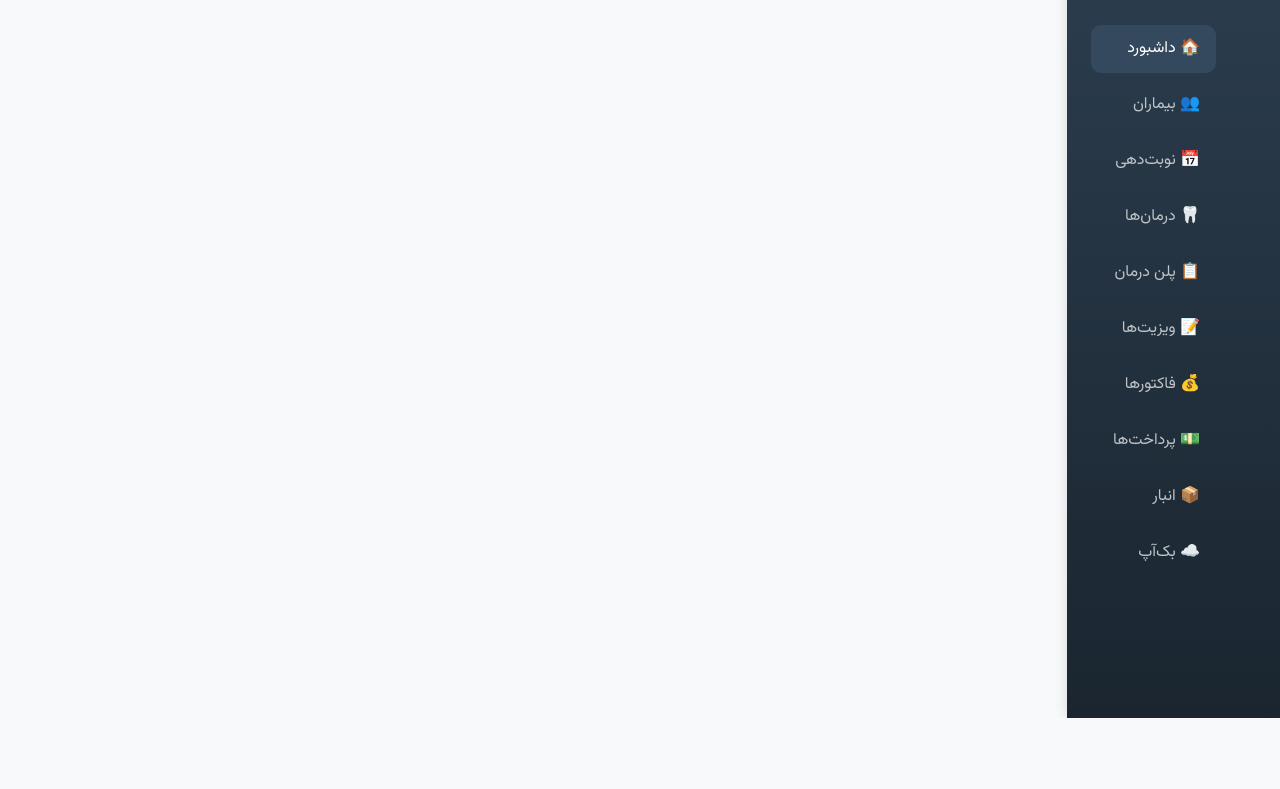
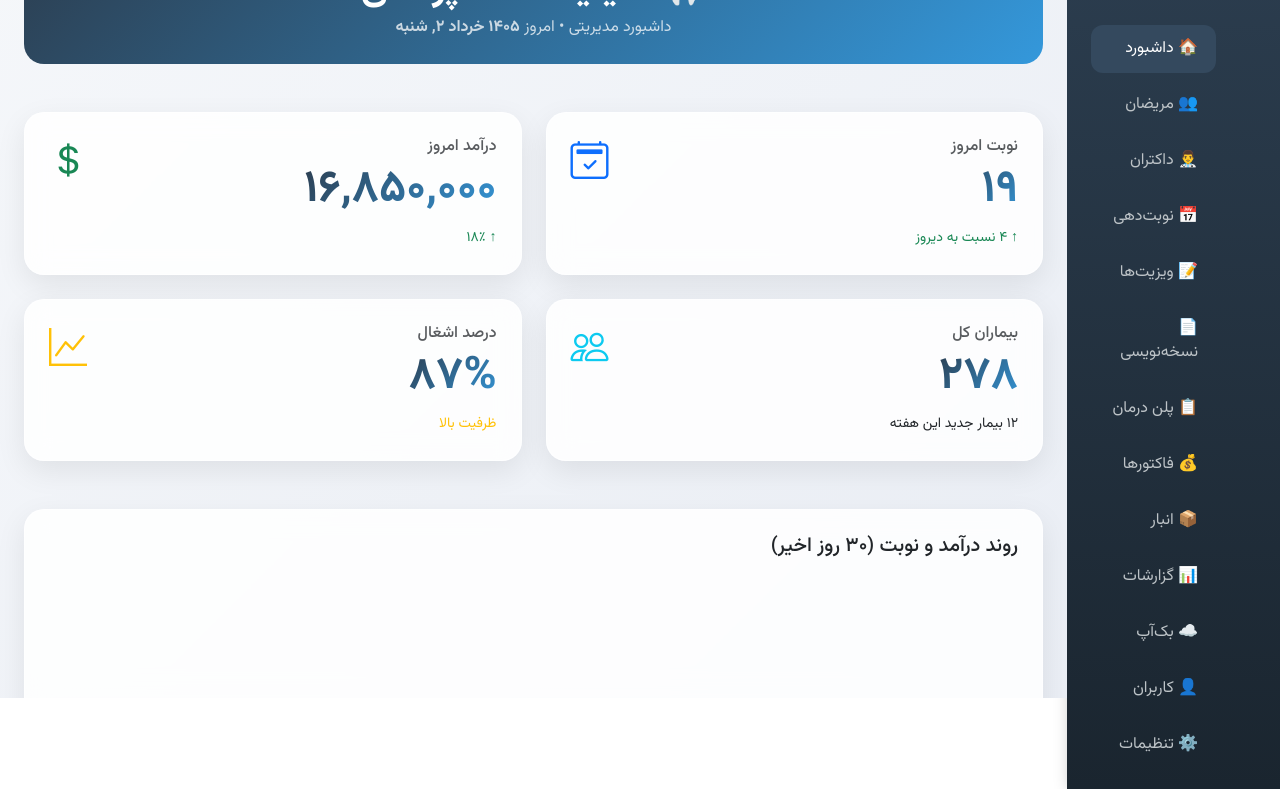
Before and after one commit to ShakibRamez/Dental-clinic-sytem, a plain HTML site: page Front/index.html in a window 1280 px wide. Shown: the part 82-871 px from the top of the page. Before the commit the page ends 800 px from the top, so only its background shows below. Drawn offline with nearby package versions, Linux system fonts and the light colour scheme.

Commit message:
all pages linked

```diff
--- a/Front/index.html
+++ b/Front/index.html
@@ -1,18 +1,32 @@
-<!doctype html>
+<!DOCTYPE html>
 <html lang="fa" dir="rtl">
 <head>
-    <meta charset="UTF-8" />
-    <meta name="viewport" content="width=device-width, initial-scale=1.0" />
-    <title>دندانپزشکی | سیستم مدیریت کلینیک</title>
-    <link
-      href="https://cdn.jsdelivr.net/npm/bootstrap@5.3.3/dist/css/bootstrap.min.css"
-      rel="stylesheet"
-    />
-    <link
-      href="https://cdn.jsdelivr.net/npm/bootstrap-icons@1.11.3/font/bootstrap-icons.css"
-      rel="stylesheet"
-    />
-    <link href="assets/css/style.css" rel="stylesheet" />
+  <meta charset="UTF-8">
+  <meta name="viewport" content="width=device-width, initial-scale=1.0">
+  <title>کلینیک دندانپزشکی - سیستم مدیریت</title>
+  <link href="https://cdn.jsdelivr.net/npm/bootstrap@5.3.3/dist/css/bootstrap.min.css" rel="stylesheet">
+  <link href="https://cdn.jsdelivr.net/npm/bootstrap-icons@1.11.3/font/bootstrap-icons.css" rel="stylesheet">
+  <style>
+    @import url('https://fonts.googleapis.com/css2?family=Vazirmatn:wght@400;500;600;700&display=swap');
+    body { font-family: 'Vazirmatn', sans-serif; }
+    .sidebar {
+      background: linear-gradient(180deg, #2c3e50, #1a252f);
+      color: #ecf0f1;
+      min-height: 100vh;
+      box-shadow: 3px 0 15px rgba(0,0,0,0.25);
+    }
+    .nav-link {
+      color: #bdc3c7;
+      padding: 12px 18px;
+      margin: 4px 8px;
+      border-radius: 12px;
+    }
+    .nav-link:hover, .nav-link.active {
+      background: #34495e;
+      color: white;
+    }
+    iframe { border: none; width: 100%; height: calc(100vh - 20px); }
+  </style>
 </head>
 <body>
 <div class="container-fluid">
@@ -20,37 +34,33 @@
     <!-- سایدبار -->
     <div class="col-lg-2 sidebar p-3">
       <div class="text-center mb-4">
-            <h3><i class="bi bi-tooth-fill"></i> دندانپزشکی</h3>
-            <p class="small">مدیریت کلینیک</p>
+        <h3 class="text-white"><i class="bi bi-tooth-fill"></i> دندانپزشکی</h3>
+        <p class="small text-light-emphasis">نسخه ۱.۰ - افغانستان</p>
       </div>
       <ul class="nav flex-column">
-            <li>
-              <a href="dashboard.html" class="nav-link active">🏠 داشبورد</a>
-            </li>
-            <li><a href="patients.html" class="nav-link">👥 بیماران</a></li>
-            <li>
-              <a href="appointments.html" class="nav-link">📅 نوبت‌دهی</a>
-            </li>
-            <li><a href="treatments.html" class="nav-link">🦷 درمان‌ها</a></li>
-            <li>
-              <a href="treatment-plans.html" class="nav-link">📋 پلن درمان</a>
-            </li>
-            <li><a href="visits.html" class="nav-link">📝 ویزیت‌ها</a></li>
-            <li><a href="invoices.html" class="nav-link">💰 فاکتورها</a></li>
-            <li><a href="payments.html" class="nav-link">💵 پرداخت‌ها</a></li>
-            <li><a href="inventory.html" class="nav-link">📦 انبار</a></li>
-            <li><a href="backups.html" class="nav-link">☁️ بک‌آپ</a></li>
+        <li><a href="dashboard.html" target="contentFrame" class="nav-link active">🏠 داشبورد</a></li>
+        <li><a href="patients2.html" target="contentFrame" class="nav-link">👥 مریضان</a></li>
+        <li><a href="doctors2.html" target="contentFrame" class="nav-link">👨‍⚕️ داکتران</a></li>
+        <li><a href="appointments.html" target="contentFrame" class="nav-link">📅 نوبت‌دهی</a></li>
+        <li><a href="visits.html" target="contentFrame" class="nav-link">📝 ویزیت‌ها</a></li>
+        <li><a href="prescriptions.html" target="contentFrame" class="nav-link">📄 نسخه‌نویسی</a></li>
+        <li><a href="treatment-plans.html" target="contentFrame" class="nav-link">📋 پلن درمان</a></li>
+        <li><a href="invoices.html" target="contentFrame" class="nav-link">💰 فاکتورها</a></li>
+        <li><a href="inventory.html" target="contentFrame" class="nav-link">📦 انبار</a></li>
+        <li><a href="reports.html" target="contentFrame" class="nav-link">📊 گزارشات</a></li>
+        <li><a href="backups.html" target="contentFrame" class="nav-link">☁️ بک‌آپ</a></li>
+        <li><a href="users.html" target="contentFrame" class="nav-link">👤 کاربران</a></li>
+        <li><a href="settings.html" target="contentFrame" class="nav-link">⚙️ تنظیمات</a></li>
       </ul>
     </div>
 
-        <!-- محتوای صفحات اینجا لود می‌شود -->
-        <div class="col-lg-10 p-4" id="main-content">
-          <!-- صفحات از طریق iframe یا JS لود می‌شوند -->
+    <!-- محتوای صفحات -->
+    <div class="col-lg-10 p-0">
+      <iframe name="contentFrame" src="dashboard.html"></iframe>
     </div>
   </div>
 </div>
 
 <script src="https://cdn.jsdelivr.net/npm/bootstrap@5.3.3/dist/js/bootstrap.bundle.min.js"></script>
-    <script src="assets/js/main.js"></script>
 </body>
 </html>
```
Lines whose indentation alone changed are shown as unchanged.
